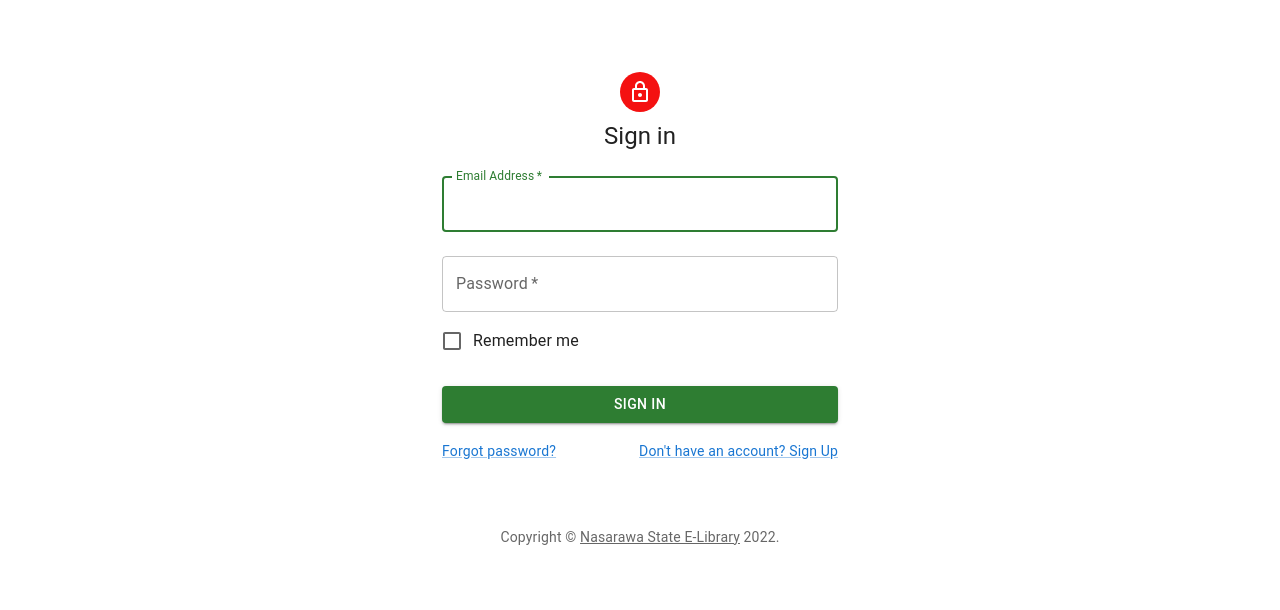
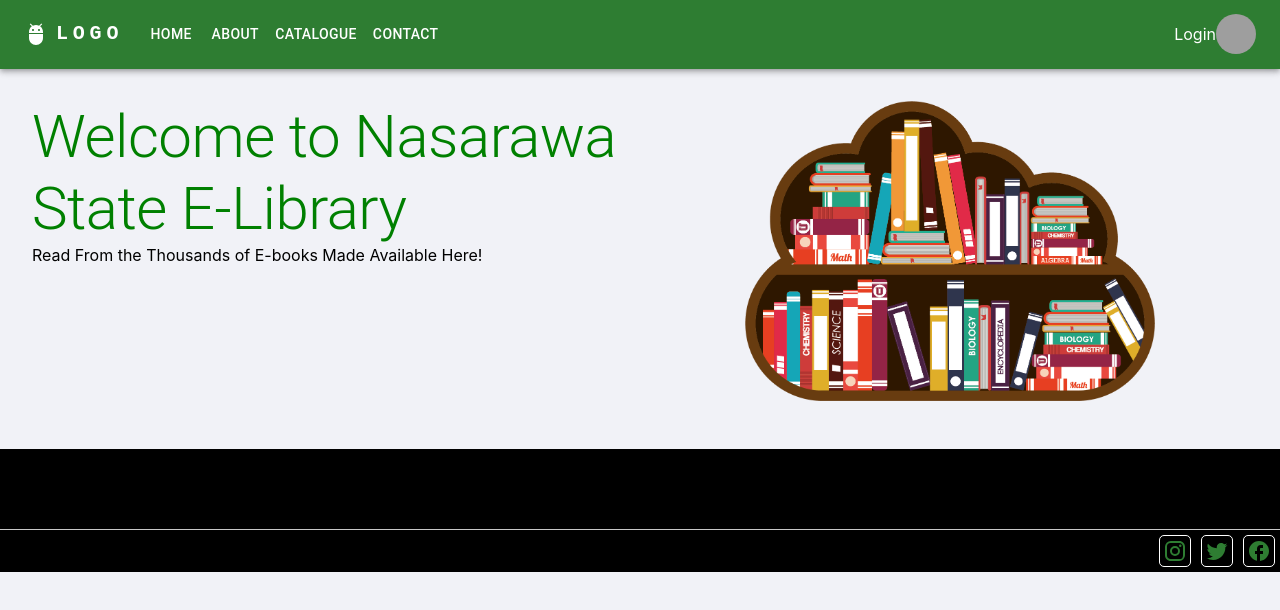
Before and after one commit to yousouf9/nas-client, a React (Create React App) app: page / in a window 1280 px wide. Shown: the top 610 px of the page. Built offline with nearby package versions, Linux system fonts and the light colour scheme; grey boxes are pictures that could not be loaded.

Commit message:
added home page section

```diff
--- a/src/App.js
+++ b/src/App.js
@@ -1,25 +1,15 @@
-import logo from './logo.svg';
+import HomeFooter from "./components/footer/Footer"
+import HomeHeader from "./components/headers/Home"
+import HomeIntroduction from "./components/home/Introduction"
 
 
-function App() {
+const App = () =>{
   return (
-    <div className="App">
-      <header className="App-header">
-        <img src={logo} className="App-logo" alt="logo" />
-        <p>
-          Edit <code>src/App.js</code> and save to reload.
-        </p>
-        <a
-          className="App-link"
-          href="https://reactjs.org"
-          target="_blank"
-          rel="noopener noreferrer"
-        >
-          Learn React
-        </a>
-      </header>
-    </div>
-  );
+    <>
+        <HomeHeader />
+        <HomeIntroduction />
+        <HomeFooter />
+    </>
+  )
 }
-
-export default App;
+export default App
--- /dev/null
+++ b/src/components/footer/Footer.js
@@ -0,0 +1,49 @@
+import * as React from 'react';
+import Box from '@mui/material/Box';
+import {Twitter, FacebookRounded, Instagram} from '@mui/icons-material/';
+import { Divider, Grid, Link} from '@mui/material';
+
+
+const SocialLink = ({link, Icon}) => {
+ return (
+    <Link href={link} underline="hover" sx={{
+      border: '1px solid white',
+      margin: '5px',
+      borderRadius: '5px',
+      padding: '3px',
+      display:'flex',
+      justifyContent: 'center',
+      alignItems: 'center',
+      }}
+      target="_blank"
+      rel="noopener"
+      >
+      <Icon  color="success"/>
+  </Link>
+ )
+}
+const HomeFooter = () => {
+
+  return (
+      <>
+        <Box component={'footer'} sx={{flexGrow: 1, minHeight:"80px",  backgroundColor:"black", mt:4}}>
+          <Grid container spacing={2}>
+            <Grid item xs={8}>
+               hello
+            </Grid>
+            <Grid item xs={4}>
+                hi
+            </Grid>
+          </Grid>
+        </Box>
+        <Divider style={{background: '#e3e3e3' }}/>
+        <Box component={'footer'} sx={{display:"flex", flexDirection:'row-reverse',  backgroundColor:"black"}}>
+          <SocialLink link="http" Icon={FacebookRounded}  />
+          <SocialLink link="#" Icon={Twitter} />
+          <SocialLink link="#" Icon={Instagram} />
+        </Box>
+
+      </>
+  );
+};
+export default HomeFooter;
--- /dev/null
+++ b/src/components/headers/Home.js
@@ -0,0 +1,162 @@
+import * as React from 'react';
+import AppBar from '@mui/material/AppBar';
+import Box from '@mui/material/Box';
+import Toolbar from '@mui/material/Toolbar';
+import IconButton from '@mui/material/IconButton';
+import Typography from '@mui/material/Typography';
+import Menu from '@mui/material/Menu';
+import MenuIcon from '@mui/icons-material/Menu';
+import Container from '@mui/material/Container';
+import Avatar from '@mui/material/Avatar';
+import Button from '@mui/material/Button';
+import Tooltip from '@mui/material/Tooltip';
+import MenuItem from '@mui/material/MenuItem';
+import AdbIcon from '@mui/icons-material/Adb';
+
+const pages = ['Home', 'About', 'Catalogue', 'Contact'];
+const settings = ['Profile', 'Account', 'Logout'];
+
+const HomeHeader = () => {
+  const [anchorElNav, setAnchorElNav] = React.useState(null);
+  const [anchorElUser, setAnchorElUser] = React.useState(null);
+
+  const handleOpenNavMenu = (event) => {
+    setAnchorElNav(event.currentTarget);
+  };
+  const handleOpenUserMenu = (event) => {
+    setAnchorElUser(event.currentTarget);
+  };
+
+  const handleCloseNavMenu = () => {
+    setAnchorElNav(null);
+  };
+
+  const handleCloseUserMenu = () => {
+    setAnchorElUser(null);
+  };
+
+  return (
+    <AppBar position="sticky" color="success">
+      <Container maxWidth="xl">
+        <Toolbar disableGutters>
+          <AdbIcon sx={{ display: { xs: 'none', md: 'flex' }, mr: 1 }} />
+          <Typography
+            variant="h6"
+            noWrap
+            component="a"
+            href="/"
+            sx={{
+              mr: 2,
+              display: { xs: 'none', md: 'flex' },
+              fontFamily: 'monospace',
+              fontWeight: 700,
+              letterSpacing: '.3rem',
+              color: 'inherit',
+              textDecoration: 'none',
+            }}
+          >
+            LOGO
+          </Typography>
+
+          <Box sx={{ flexGrow: 1, display: { xs: 'flex', md: 'none' } }}>
+            <IconButton
+              size="large"
+              aria-label="account of current user"
+              aria-controls="menu-appbar"
+              aria-haspopup="true"
+              onClick={handleOpenNavMenu}
+              color="inherit"
+            >
+              <MenuIcon />
+            </IconButton>
+            <Menu
+              id="menu-appbar"
+              anchorEl={anchorElNav}
+              anchorOrigin={{
+                vertical: 'bottom',
+                horizontal: 'left',
+              }}
+              keepMounted
+              transformOrigin={{
+                vertical: 'top',
+                horizontal: 'left',
+              }}
+              open={Boolean(anchorElNav)}
+              onClose={handleCloseNavMenu}
+              sx={{
+                display: { xs: 'block', md: 'none' },
+              }}
+            >
+              {pages.map((page) => (
+                <MenuItem key={page} onClick={handleCloseNavMenu}>
+                  <Typography textAlign="center">{page}</Typography>
+                </MenuItem>
+              ))}
+            </Menu>
+          </Box>
+          <AdbIcon sx={{ display: { xs: 'flex', md: 'none' }, mr: 1 }} />
+          <Typography
+            variant="h5"
+            noWrap
+            component="a"
+            href=""
+            sx={{
+              mr: 2,
+              display: { xs: 'flex', md: 'none' },
+              flexGrow: 1,
+              fontFamily: 'monospace',
+              fontWeight: 700,
+              letterSpacing: '.3rem',
+              color: 'inherit',
+              textDecoration: 'none',
+            }}
+          >
+            LOGO
+          </Typography>
+          <Box sx={{ flexGrow: 1, display: { xs: 'none', md: 'flex' } }}>
+            {pages.map((page) => (
+              <Button
+                key={page}
+                onClick={handleCloseNavMenu}
+                sx={{ my: 2, color: 'white', display: 'block' }}
+              >
+                {page}
+              </Button>
+            ))}
+          </Box>
+            Login
+          <Box sx={{ flexGrow: 0 }}>
+            <Tooltip title="Open settings">
+              <IconButton onClick={handleOpenUserMenu} sx={{ p: 0 }}>
+                <Avatar alt="Yusuf Ibrahim" src="/static/images/avatar/2.jpg" />
+              </IconButton>
+            </Tooltip>
+            <Menu
+              sx={{ mt: '45px' }}
+              id="menu-appbar"
+              anchorEl={anchorElUser}
+              anchorOrigin={{
+                vertical: 'top',
+                horizontal: 'right',
+              }}
+              keepMounted
+              transformOrigin={{
+                vertical: 'top',
+                horizontal: 'right',
+              }}
+              open={Boolean(anchorElUser)}
+              onClose={handleCloseUserMenu}
+            >
+              {settings.map((setting) => (
+                <MenuItem key={setting} onClick={handleCloseUserMenu}>
+                  <Typography textAlign="center">{setting}</Typography>
+                </MenuItem>
+              ))}
+            </Menu>
+          </Box>
+        </Toolbar>
+      </Container>
+    </AppBar>
+  );
+};
+export default HomeHeader;
--- /dev/null
+++ b/src/components/home/Introduction.jsx
@@ -0,0 +1,50 @@
+import  React, {Stylesheet} from 'react';
+import { Box, Grid, Typography } from '@mui/material';
+
+
+
+
+const style = {
+  logo:{
+    display:"flex",
+    justifyContent:"center",
+    alignItems:"center"
+  },
+  welcome:{
+    display:"flex",
+    justifyContent:'flex-start',
+    alignItems:'flex-start',
+    flexDirection:'column',
+    padding:"10px"
+  }
+}
+
+const HomeIntroduction = () =>{
+ return (
+  <Grid container rowSpacing={{xs:4}} columnSpacing={{ xs: 1, sm: 2, md: 3}} sx={{mt:5, p:4}}>
+      <Grid item  xs={12} md={6} sx={style.welcome}>
+            <Typography variant="h2" component="h2"
+              color={'green'}
+             >
+                Welcome to Nasarawa State E-Library
+            </Typography>
+            <Typography variant="p" component="p" >
+                  Read From the Thousands of E-books Made Available Here!
+            </Typography>
+      </Grid>
+      <Grid item xs={12} md={6} sx={style.logo}>
+            <div style={{
+            backgroundImage:'url(/asset/backgound/shelf.png)',
+            backgroundPosition:'center',
+            backgroundRepeat:'no-repeat',
+            backgroundSize:'contain',
+            minHeight:'300px',
+            width:'100%',
+            }}>
+            </div>
+      </Grid>
+  </Grid>
+ )
+}
+
+export default HomeIntroduction;
--- a/src/index.css
+++ b/src/index.css
@@ -5,6 +5,7 @@ body {
     sans-serif;
   -webkit-font-smoothing: antialiased;
   -moz-osx-font-smoothing: grayscale;
+  background-color: #f1f2f7;
 }
 
 code {
@@ -18,7 +19,7 @@ code {
 }
 .modal {
   background-color: rgba(0,0,0,0.5);
-  position: fixed;
+  position: absolute;
   height: 100%;
   width: 100%;
   top: 0;
--- a/src/index.js
+++ b/src/index.js
@@ -8,11 +8,11 @@ import SignIn from './pages/Login';
 const root = ReactDOM.createRoot(document.getElementById('root'));
 root.render(
   <React.StrictMode>
-    <SignIn />
+    <App />
   </React.StrictMode>
 );
 
-//{ <App /> }
+//<SignIn />
 // If you want to start measuring performance in your app, pass a function
 // to log results (for example: reportWebVitals(console.log))
 // or send to an analytics endpoint. Learn more: https://bit.ly/CRA-vitals
```
Also changed, not shown: src/helpers/inputs.js (deleted, +0 -17 lines), public/asset/backgound/book.png (added), public/asset/backgound/shelf.png (added), src/context/AuthContext.js (added), src/portal/model.js (added).
